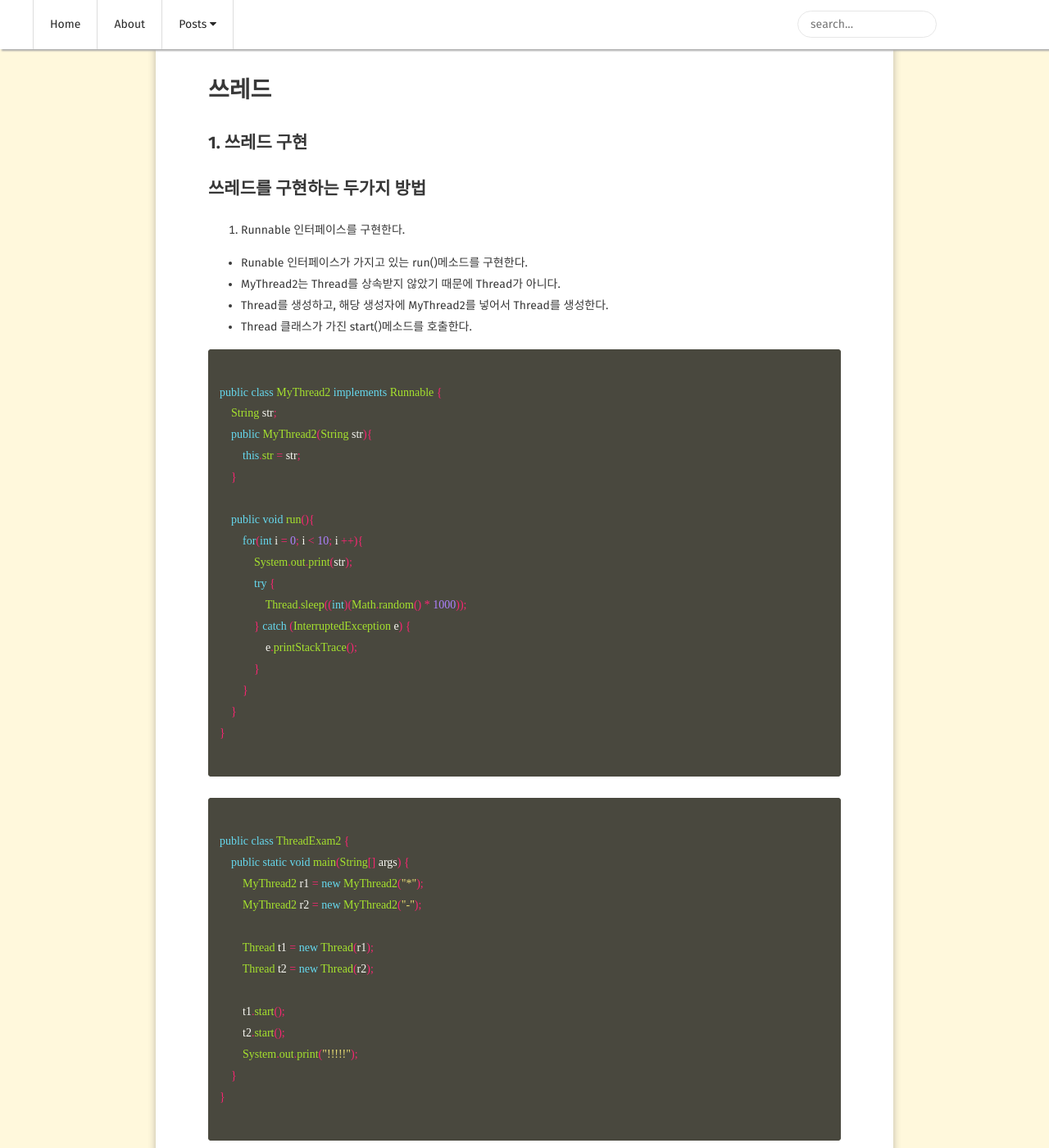
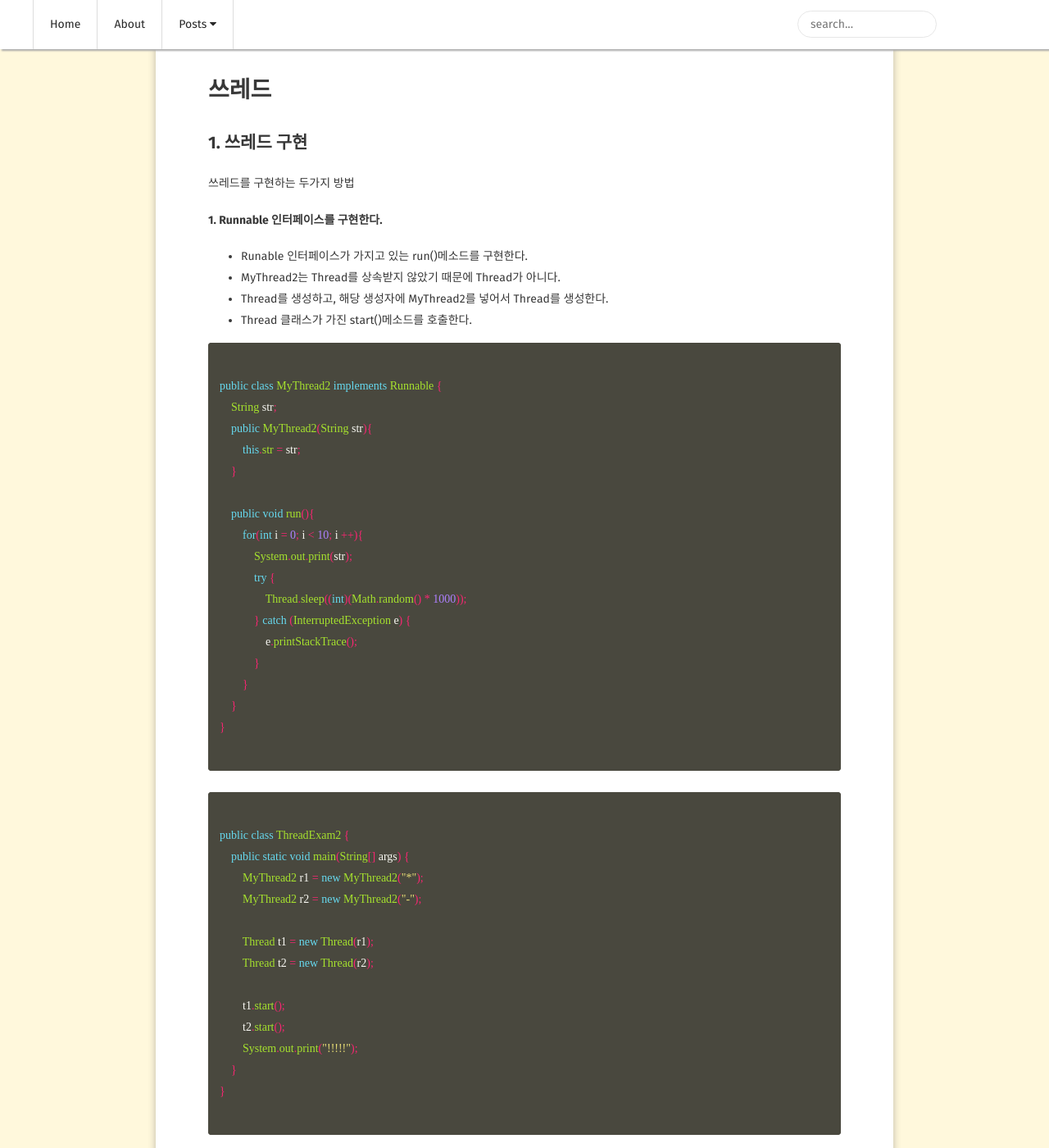
Before and after one commit to choiwono/choiwono.github.io, a Jekyll site: the page built from _posts/2019-01-03-java_01.md, in a window 1280 px wide and 1400 px high, scrolled down 318 px. Shown: the whole window at 82% size. Built offline with Jekyll 4.4.1, drawn with Linux system fonts in a browser that asks for light colours; some web fonts are replaced; comment, search, counter and statistics services are not loaded; some of the changed text lies outside the part shown.

Commit message:
#19.01.03 자바_쓰레드 글 수정완료

````diff
--- a/_posts/2019-01-03-java_01.md
+++ b/_posts/2019-01-03-java_01.md
@@ -19,14 +19,13 @@ comments: true
 ## 1. 쓰레드 구현
 
 쓰레드를 구현하는 두가지 방법
----------------------------
 
-1. Runnable 인터페이스를 구현한다.
+#### 1. Runnable 인터페이스를 구현한다.
 
-- Runable 인터페이스가 가지고 있는 run()메소드를 구현한다.
-- MyThread2는 Thread를 상속받지 않았기 때문에 Thread가 아니다.
-- Thread를 생성하고, 해당 생성자에 MyThread2를 넣어서 Thread를 생성한다.
-- Thread 클래스가 가진 start()메소드를 호출한다.
+* Runable 인터페이스가 가지고 있는 run()메소드를 구현한다.
+* MyThread2는 Thread를 상속받지 않았기 때문에 Thread가 아니다.
+* Thread를 생성하고, 해당 생성자에 MyThread2를 넣어서 Thread를 생성한다.
+* Thread 클래스가 가진 start()메소드를 호출한다.
 
 ```java
 
@@ -68,11 +67,11 @@ public class ThreadExam2 {
 
 ```
 
-2. Thread를 클래스를 상속 받는다
+#### 2. Thread를 클래스를 상속 받는다
 
-- Thread 클래스를 상속 받을 시에는 다른 클래스를 상속 받을수 없다.
-- Thread를 상속받았으므로 MyThread1은 Thread이다.
-- 쓰레드를 생성하고, Thread 클래스가 가지고 있는 start() 메소드를 호출한다.
+* Thread 클래스를 상속 받을 시에는 다른 클래스를 상속 받을수 없다.
+* Thread를 상속받았으므로 MyThread1은 Thread이다.
+* 쓰레드를 생성하고, Thread 클래스가 가지고 있는 start() 메소드를 호출한다.
 
 ```java
     public class MyThread1 extends Thread {
@@ -112,11 +111,11 @@ public class ThreadExam1 {
 
 ```
 
-3. 공유객체
+#### 3. 공유객체
 
-- 하나의 객체를 동시에 여러개의 Thread가 사용한다는 것을 의미
-- 동시에 같은 Thread가 같은 자료구조, 메소드를 참고하려면 synchronized를 붙여야한다.
-- synchronized가 붙은 경우에는 여러개의 쓰레드가 참고할수 없다.
+* 하나의 객체를 동시에 여러개의 Thread가 사용한다는 것을 의미
+* 동시에 같은 Thread가 같은 자료구조, 메소드를 참고하려면 synchronized를 붙여야한다.
+* synchronized가 붙은 경우에는 여러개의 쓰레드가 참고할수 없다.
 
 ```java
 
````
